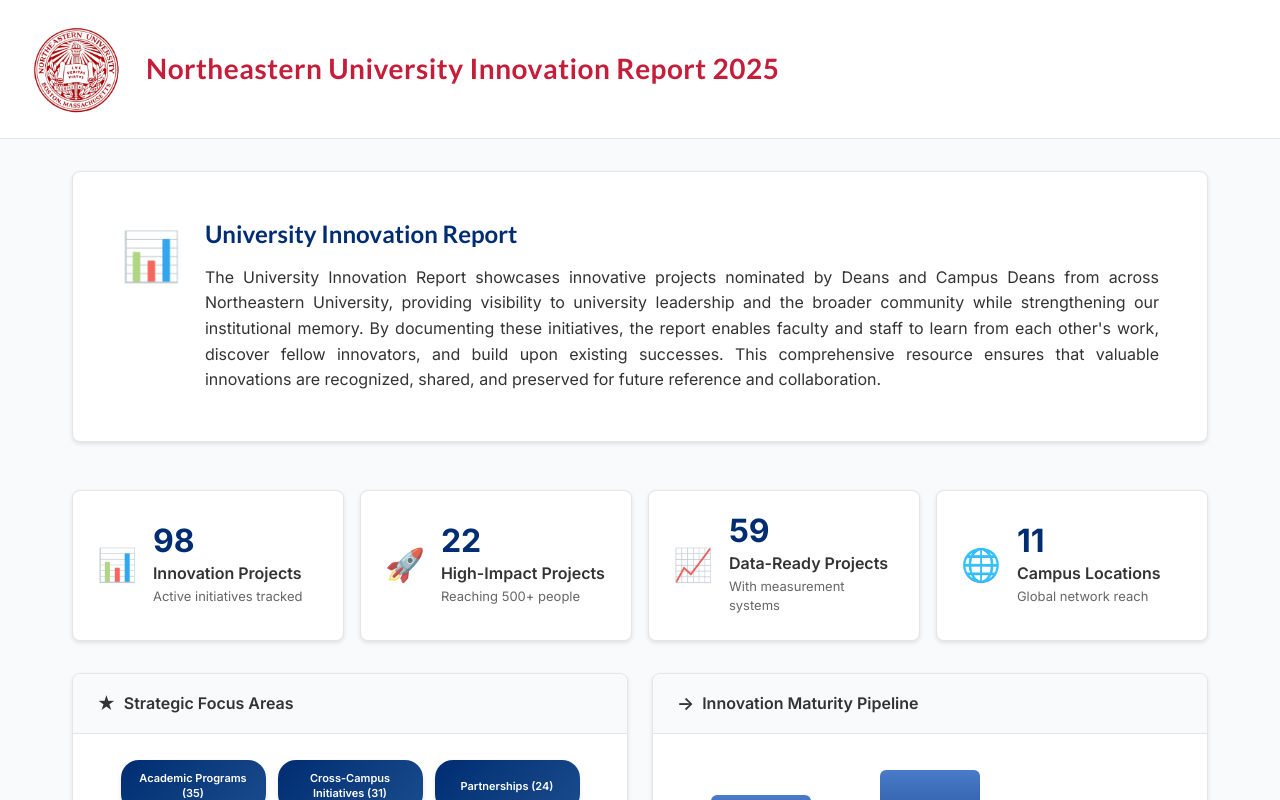
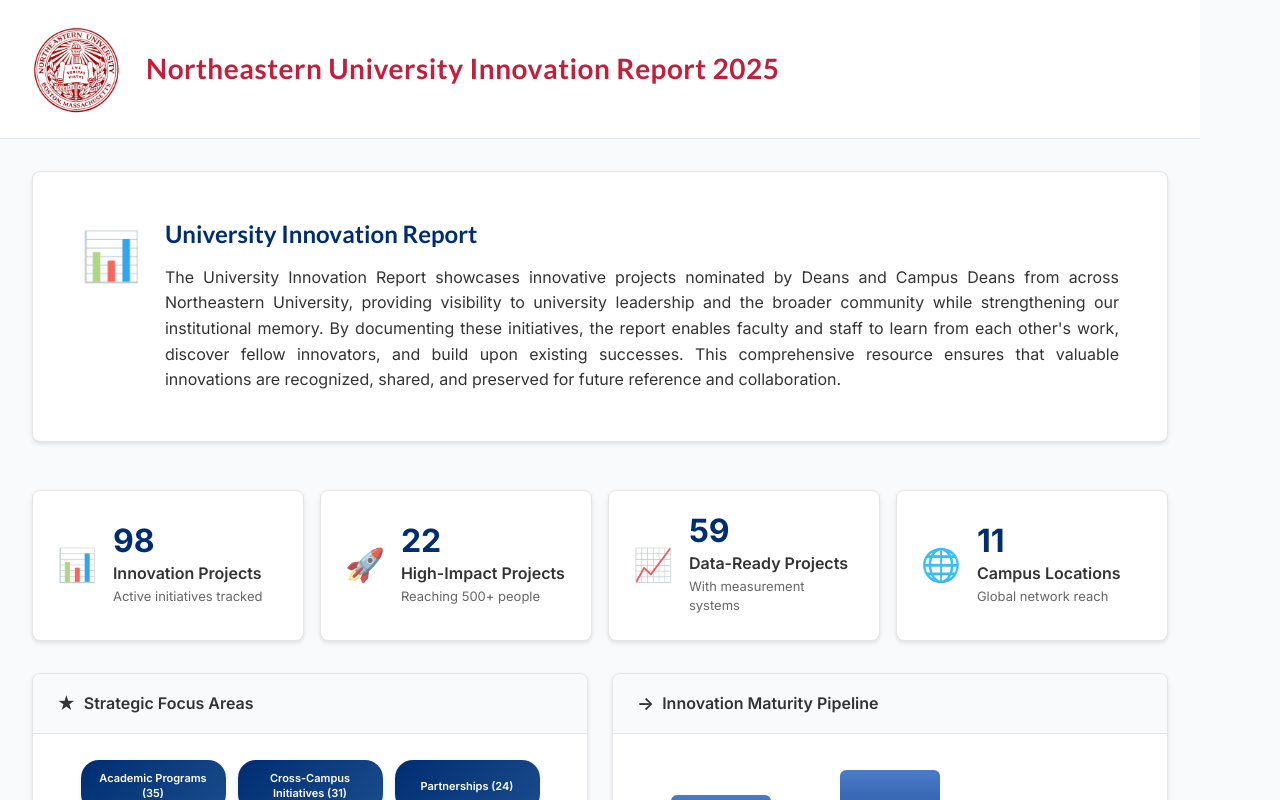
Before and after one commit to markynsai91/Northeastern_Innovation_dashboard, a React (Vite) app: page / in a window 1280 px wide. Shown: the top 800 px of the page. Built offline with nearby package versions, Linux system fonts and the light colour scheme.

Commit message:
Fix cross-browser alignment issues

```diff
--- a/src/styles/Dashboard.css
+++ b/src/styles/Dashboard.css
@@ -55,12 +55,20 @@
   padding: 0;
 }
 
+/* Prevent horizontal scroll from vw units */
+html, body {
+  overflow-x: hidden;
+  max-width: 100%;
+}
+
 /* Dashboard Container */
 .dashboard {
   min-height: 100vh;
   display: flex;
   flex-direction: column;
   width: 100%;
+  max-width: 100%;
+  overflow-x: hidden;
 }
 
 /* Header */
@@ -68,8 +76,8 @@
   background: var(--neu-white);
   border-bottom: var(--border);
   padding: var(--space-lg) var(--space-xl);
-  width: 100vw;
-
+  width: 100%;
+  box-sizing: border-box;
 }
 
 .header-content {
@@ -161,6 +169,7 @@
   margin: 0 auto;
   padding: var(--space-xl);
   width: 100%;
+  box-sizing: border-box;
   display: flex;
   flex-direction: column;
 }
```
